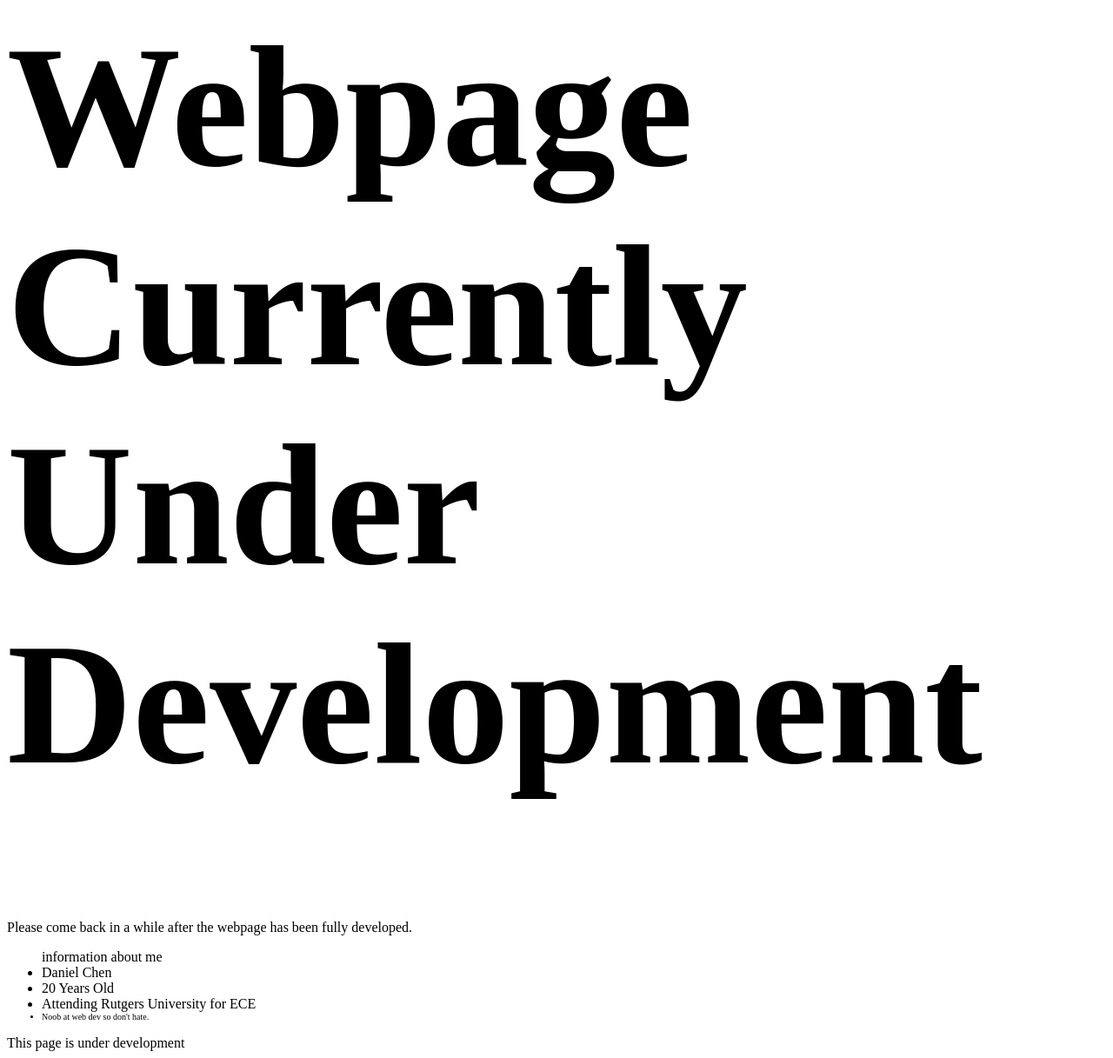
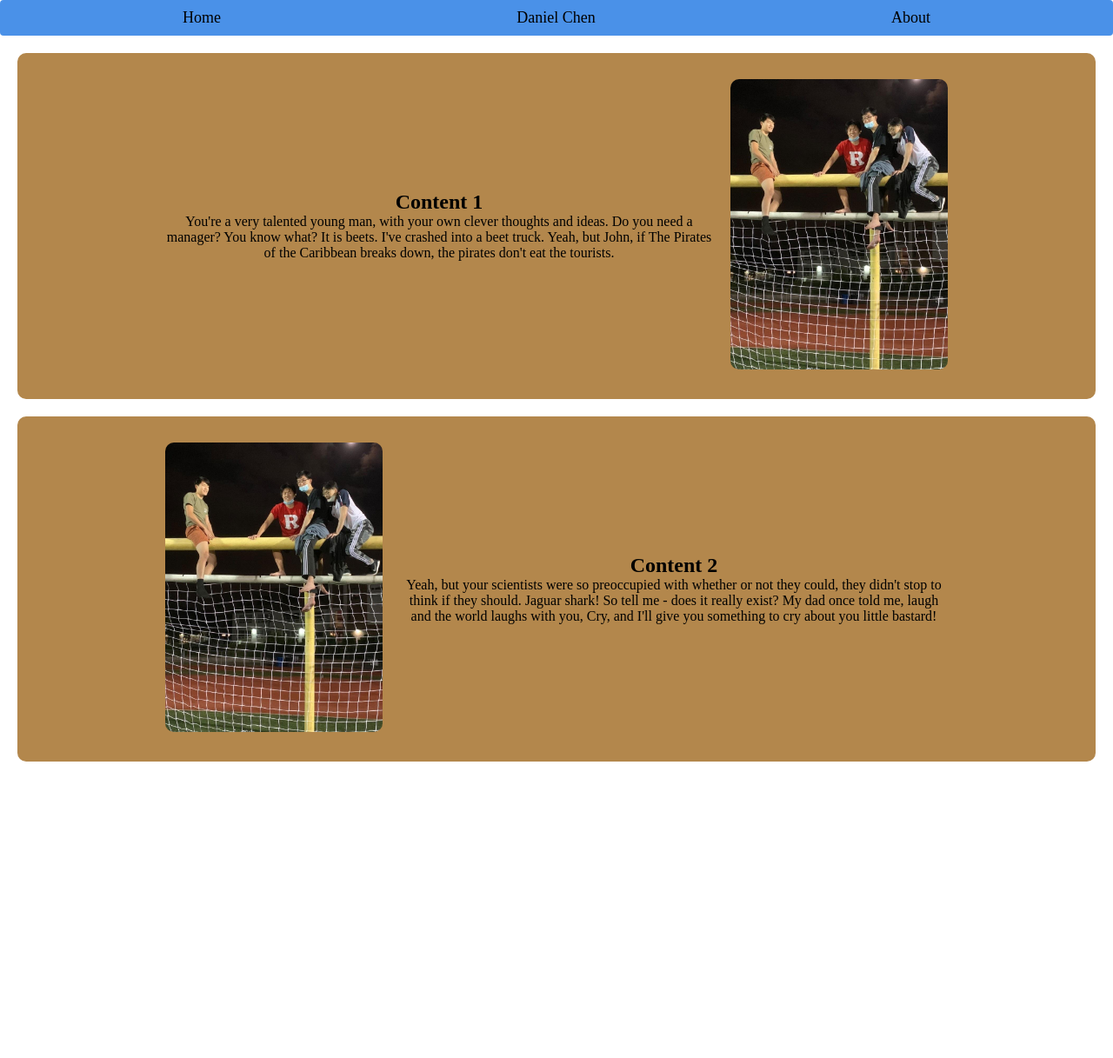
Before and after one commit to chendaniel03/chendaniel03.github.io, a plain HTML site: page index.html in a window 1280 px wide. Shown: the whole page at 87% size. After the commit the page ends 896 px from the top, so only its background shows below. Drawn offline with Linux system fonts and the light colour scheme.

Commit message:
Structure initial page rough draft

```diff
--- a/index.html
+++ b/index.html
@@ -1,21 +1,51 @@
-<html>
-    <head>
-        <title>Daniel's Webpage</title>
-    </head>
+<!DOCTYPE html>
+<html lang="en">
+<head>
+    <meta charset="UTF-8">
+    <meta http-equiv="X-UA-Compatible" content="IE=edge">
+    <meta name="viewport" content="width=device-width, initial-scale=1.0">
+    <title>Daniel Chen</title>
+    <link rel="stylesheet" href="./CSS/style.css">
+</head>
+<body>
+    <div class="header">
+        <div class="left">
+            <ul>
+                <li><a href="./index.html">Home</a></li>
+            </ul>
+        </div>
+        <p>Daniel Chen</p>
+        <div class="right">
+            <ul>
+                <li><a href="./HTML/About.html">About</a></li>
+            </ul>
+        </div>
+    </div>
 
-    <main>
-        <h1 style="font-size:200px;">Webpage Currently Under Development</h1>
-        <p>Please come back in a while after the webpage has been fully developed.</p>
-        <ul>
-            information about me
-            <li>Daniel Chen</li>
-            <li>20 Years Old</li>
-            <li>Attending Rutgers University for ECE</li>
-            <li style="font-size:10px;">Noob at web dev so don't hate.</li>
-        </ul>
-    </main>
+    <div class="contentOne">
+        <div class="text">
+            <h2>Content 1</h2>
+            <p>You're a very talented young man, with your own clever thoughts and ideas. Do you need a manager?
+                You know what? It is beets. I've crashed into a beet truck. Yeah, but John, if The Pirates of the
+                Caribbean breaks down, the pirates don't eat the tourists.</p>
+        </div>
+        <div class="img">
+            <img src="../Resources/About.jpg" alt="Daniel Chen">
+        </div>
+    </div>
 
-    <footer id="footer">
-        This page is under development
-    </footer>
+    <div class="contentTwo">
+        <div class="img">
+            <img src="../Resources/About.jpg" alt="Daniel Chen">
+        </div>
+        <div class="text">
+            <h2>Content 2</h2>
+            <p>Yeah, but your scientists were so preoccupied with whether or not they could, they didn't stop
+                to think if they should. Jaguar shark! So tell me - does it really exist? My dad once told me,
+                laugh and the world laughs with you, Cry, and I'll give you something to cry about you little
+                bastard!
+            </p>
+        </div>
+    </div>
+</body>
 </html>
```
